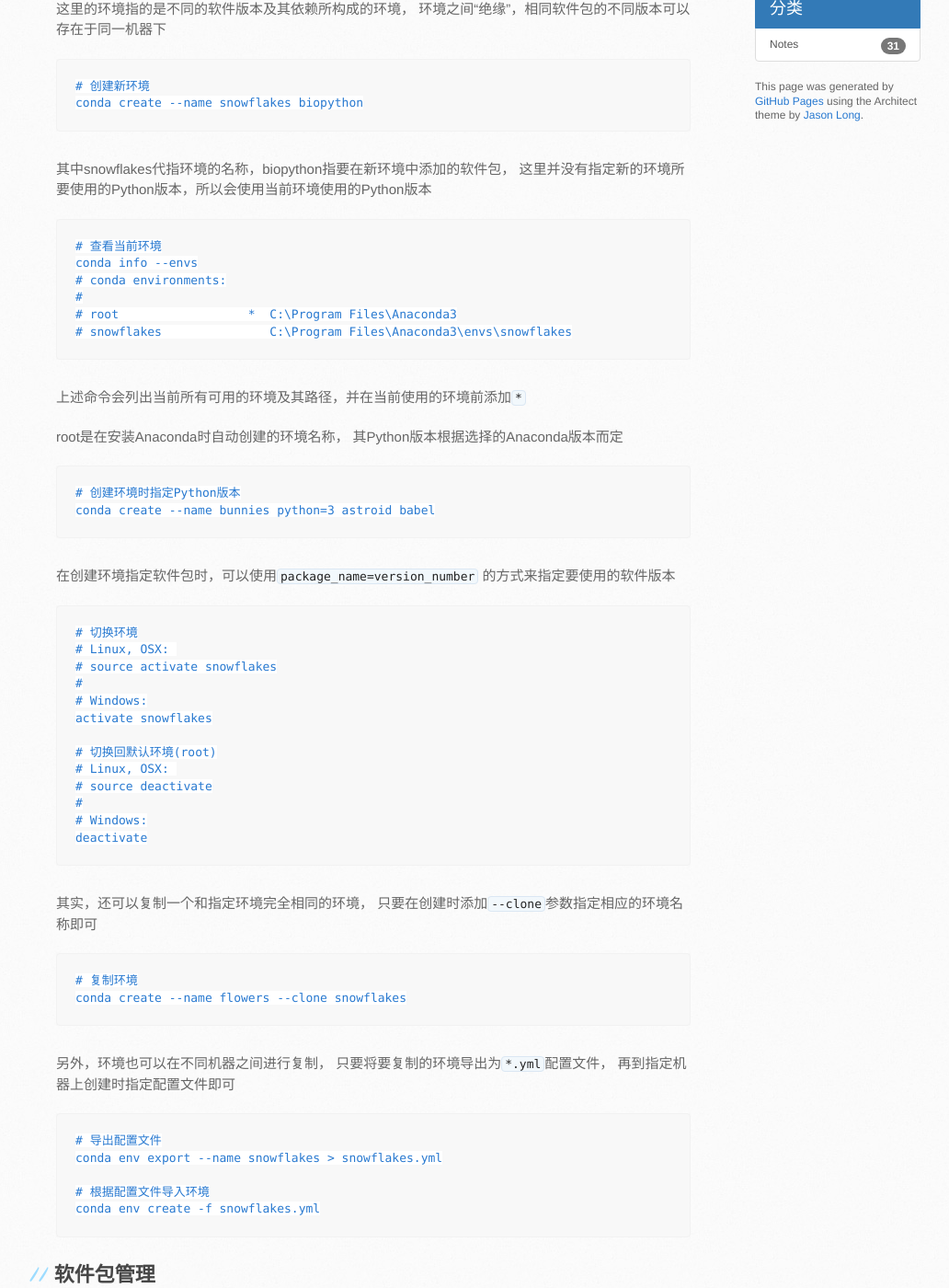
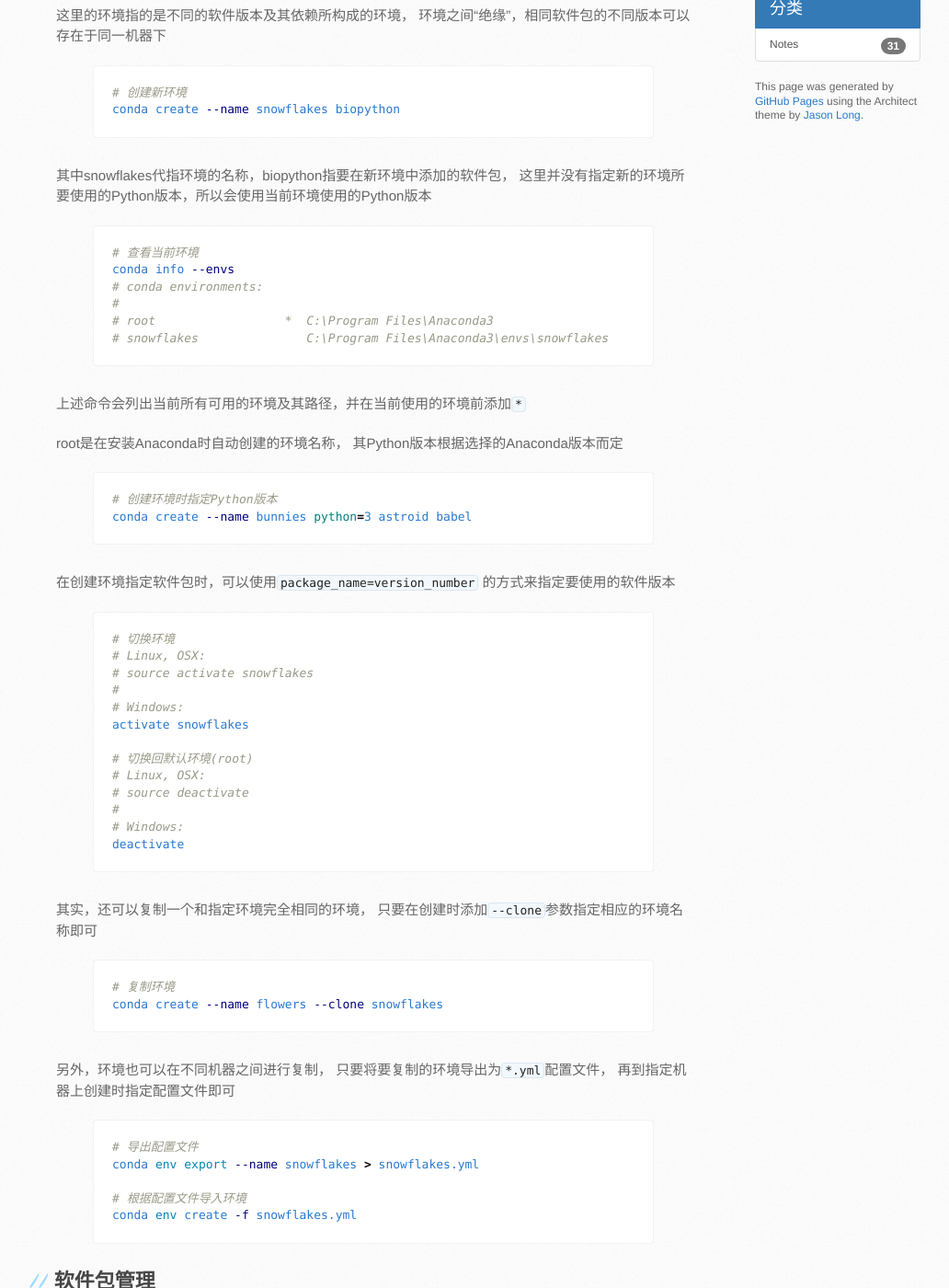
Before and after one commit to baiyangcao/baiyangcao.github.io, a Jekyll site: the page built from _posts/2016-10-13-anaconda-basic.md, in a window 1280 px wide and 1400 px high, scrolled down 1033 px. Shown: the whole window at 92% size, without its empty margins (109-1141 px from the left). Built offline with Jekyll 4.4.1, drawn with Linux system fonts in a browser that asks for light colours; nearby versions of some CDN libraries; library files that are not in the unit come from our copies; some of the changed text lies outside the part shown.

Commit message:
修复 anaconda basic 代码样式问题

````diff
--- a/_posts/2016-10-13-anaconda-basic.md
+++ b/_posts/2016-10-13-anaconda-basic.md
@@ -19,52 +19,57 @@ excerpt: Anaconda是由Python提供支持的领先的开放数据科学平台。
 
 ## `conda`管理
 
-```
+{% highlight shell %}
 # 确认conda已安装
 conda --version
 
 # 更新conda版本
 conda update conda
-```
+{% endhighlight %}
+
 其中更新命令不仅仅会更新conda的版本，同时会自动更新相关的包，
 其实，我们也可以使用这个命令来更新Anaconda版本
-```
+
+{% highlight shell %}
 conda update anaconda
-```
+{% endhighlight %}
 
 ## 环境管理
 
 这里的环境指的是不同的软件版本及其依赖所构成的环境，
 环境之间“绝缘”，相同软件包的不同版本可以存在于同一机器下
 
-```
+{% highlight shell %}
 # 创建新环境
 conda create --name snowflakes biopython
-```
+{% endhighlight %}
+
 其中snowflakes代指环境的名称，biopython指要在新环境中添加的软件包，
 这里并没有指定新的环境所要使用的Python版本，所以会使用当前环境使用的Python版本
 
-```
+{% highlight shell %}
 # 查看当前环境
 conda info --envs
 # conda environments:
 #
 # root                  *  C:\Program Files\Anaconda3
 # snowflakes               C:\Program Files\Anaconda3\envs\snowflakes
-```
+{% endhighlight %}
+
 上述命令会列出当前所有可用的环境及其路径，并在当前使用的环境前添加`*`
 
 root是在安装Anaconda时自动创建的环境名称，
 其Python版本根据选择的Anaconda版本而定
 
-```
+{% highlight shell %}
 # 创建环境时指定Python版本
 conda create --name bunnies python=3 astroid babel
-```
+{% endhighlight %}
+
 在创建环境指定软件包时，可以使用`package_name=version_number`
 的方式来指定要使用的软件版本
 
-```
+{% highlight shell %}
 # 切换环境
 # Linux, OSX:
 # source activate snowflakes
@@ -78,77 +83,84 @@ activate snowflakes
 #
 # Windows:
 deactivate
-```
+{% endhighlight %}
 
 其实，还可以复制一个和指定环境完全相同的环境，
 只要在创建时添加`--clone`参数指定相应的环境名称即可
-```
+
+{% highlight shell %}
 # 复制环境
 conda create --name flowers --clone snowflakes
-```
+{% endhighlight %}
+
 另外，环境也可以在不同机器之间进行复制，
 只要将要复制的环境导出为`*.yml`配置文件，
 再到指定机器上创建时指定配置文件即可
-```
+
+{% highlight shell %}
 # 导出配置文件
 conda env export --name snowflakes > snowflakes.yml
 
 # 根据配置文件导入环境
 conda env create -f snowflakes.yml
-```
+{% endhighlight %}
 
 ## 软件包管理
 
-```
+{% highlight shell %}
 # 查看所有已安装的软件包
 conda list
-```
+{% endhighlight %}
+
 可用的完整软件包列表可以在<http://docs.continuum.io/anaconda/pkg-docs.html>中查找，
 所有的软件包都按照Python的版本进行了分类
 
 当我们想要安装某个软件包时，可以直接在命令行中进行查找并安装
 
-```
+{% highlight shell %}
 # 查找软件包
 # 罗列出所有可用的版本并在已经安装的版本前加*
 conda search beautifulsoup4
 
 # 安装软件包
 conda install --name beautifulsoup4=4.4.1
-```
+{% endhighlight %}
 
 另外，也可以<http://anaconda.org>网站上搜索想要的软件包，
 根据页面上的提示执行相应的命令即可安装
 
 最后，同样的可以使用`pip`命令来安装软件包
 
-```
+{% highlight shell %}
 pip install XXX
-```
+{% endhighlight %}
 
 而更新软件包可以使用`update`命令
-```
+
+{% highlight shell %}
 conda update --name snowflakes beautifulsoup4=4.5.1
-```
+{% endhighlight %}
 
 ## `python`管理
 
 对于`conda`来说，其实python也是一个软件包，
 所以，`python`的管理基本和软件包管理相同
 
-```
+{% highlight shell %}
 # 查找可用python版本
 conda search --full-name python
-```
+{% endhighlight %}
+
 查找名称完全匹配python的软件包，而不是名称还有python的软件包，
 可以在创建环境时指定python版本
-```
+
+{% highlight shell %}
 conda create -n snakes python=3.4
-```
+{% endhighlight %}
 
 ## 卸载包、环境
 
-```
+{% highlight shell %}
 # 卸载包
 # 删除指定环境中的指定包
 conda remove --name snowflakes biopython
@@ -156,11 +168,12 @@ conda remove --name snowflakes biopython
 # 卸载环境
 # --all参数表示移除环境中的所有软件包，即删除整个环境
 conda remove --name snakes --all
-```
+{% endhighlight %}
 
 > TIPS:
 > 所有命令都可以使用`--help`参数来查找详细的参数说明及用法
 
 > 参考链接：
+>
 > <http://conda.pydata.org/docs/test-drive.html>
 > <https://docs.continuum.io/_downloads/Anaconda_CheatSheet.pdf>
````
